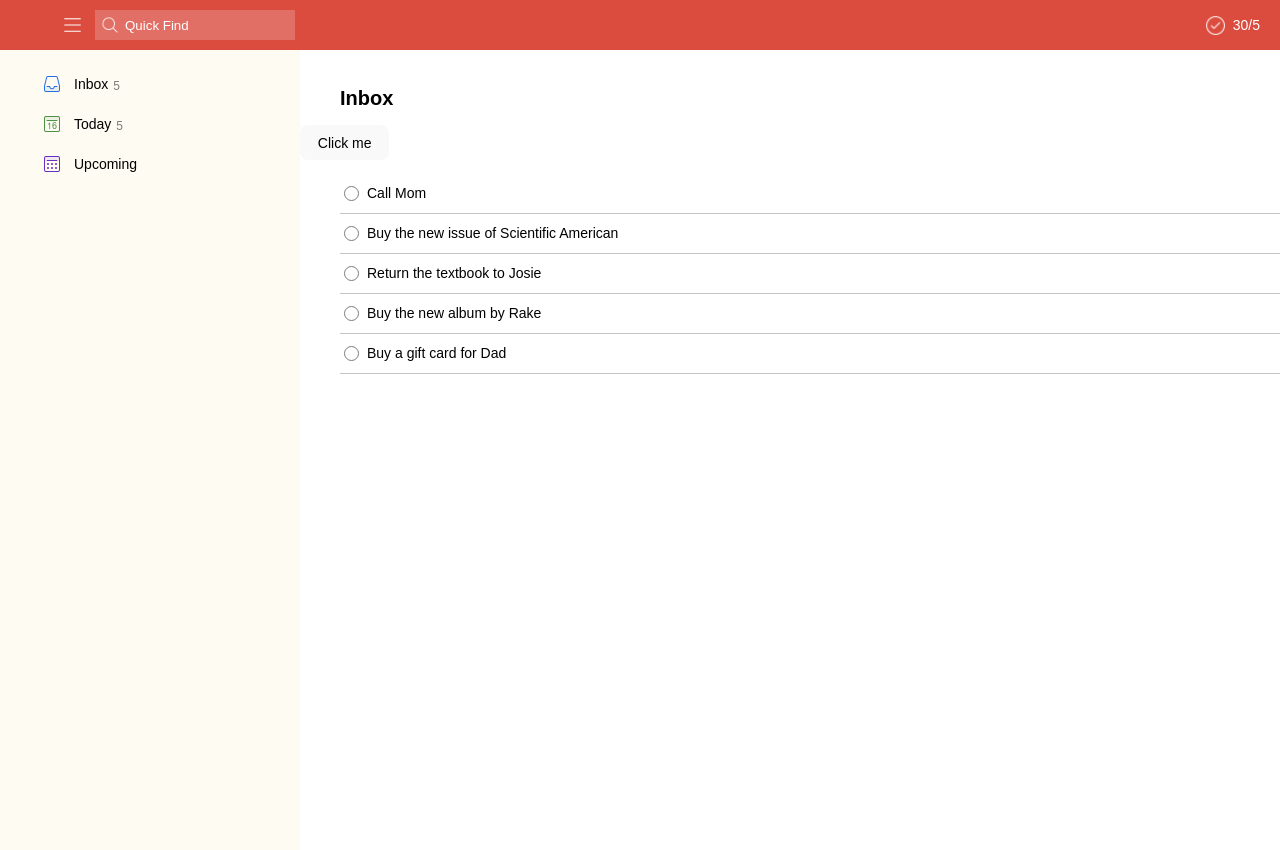
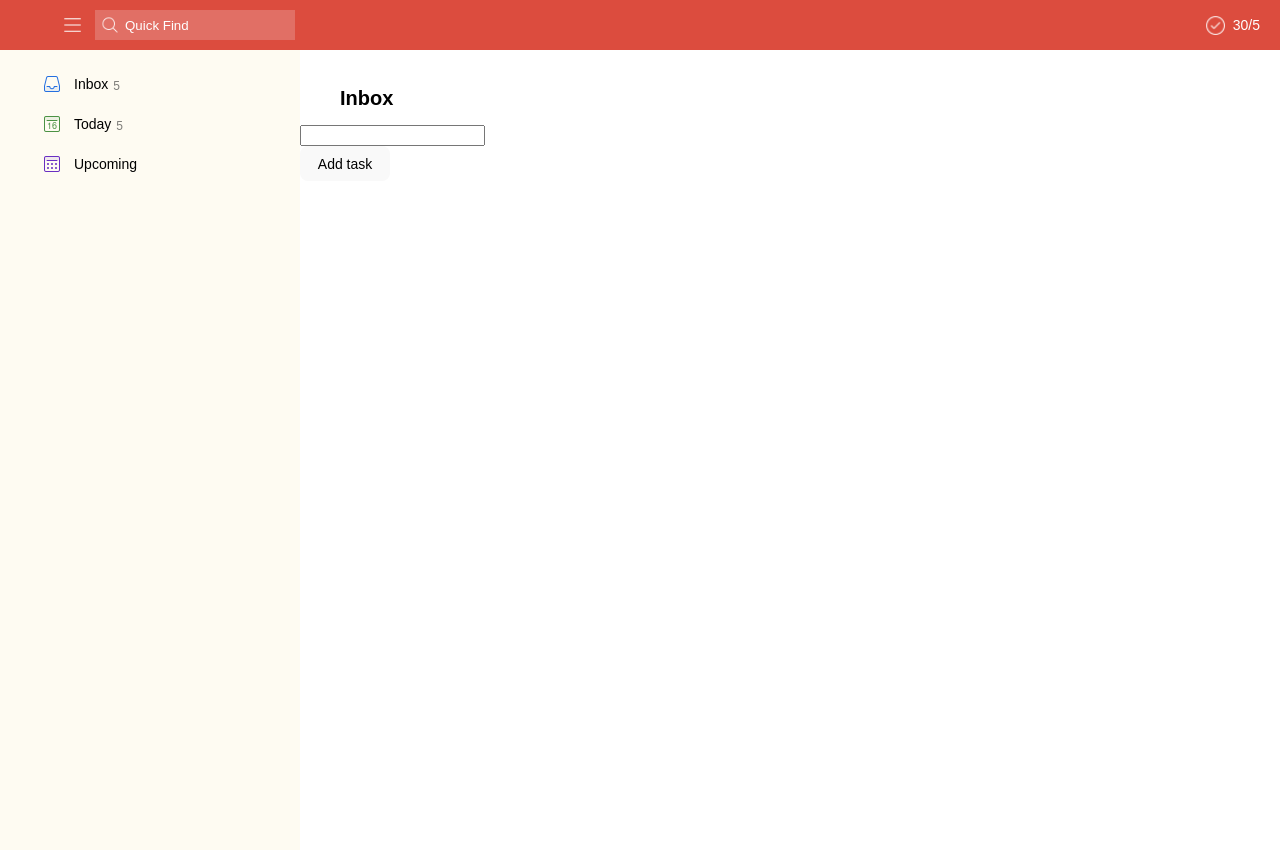
Before and after one commit to UCB-INFO-FRONTEND-WEBARCH/assignment-2-GoldPapaya, a React (Vite) app: page / in a window 1280 px wide. Shown: the top 850 px of the page. Built offline with nearby package versions, Linux system fonts and the light colour scheme.

Commit message:
add task function

```diff
--- a/src/App.jsx
+++ b/src/App.jsx
@@ -7,13 +7,23 @@ import TaskItem from "./components/TaskItem";
 
 function App() {
   const [tasks, setTasks] = useState([]);
+  const [text, setText] = useState('');
 
   function handleClick() {
-    setTasks([...tasks, `New Task ${tasks.length + 1}`]);
+    if (text != '') {
+      setTasks([...tasks, text]);
+      setText(''); // remove text in textbox
+    } else {
+      console.log('Empty text entry')
+    }
+  }
+
+  function handleTextChange(e) {
+    setText(e.target.value);
   }
 
   return (
-    <body>
+    <div>
       <section id="header">
         <header class="main-header">
           <img id="menu-icon" src="assets/menu_icon.png" alt="menu_icon" />
@@ -55,7 +65,15 @@ function App() {
 
         <section id="content">
           <h1>Inbox</h1>
-          <button onClick={handleClick}>Click me</button>
+          <form>
+            <input
+              type="text"
+              placeholder="Add a task"
+              value={text}
+              onChange={handleTextChange}
+            />
+          </form>
+          <button onClick={handleClick}>Add task</button>
           <ul class="task-list">
             {tasks.map((task, index) => (
               <li key={index} class="task-item">
@@ -64,33 +82,15 @@ function App() {
                   id={`task-${index}`}
                   class="task-checkbox"
                 />
-                <label for={`task-${index}`} className="class-name">{task}</label>
+                <label for={`task-${index}`} className="class-name">
+                  {task}
+                </label>
               </li>
             ))}
-            <li>
-              <input type="checkbox" />
-              <p>Call Mom</p>
-            </li>
-            <li>
-              <input type="checkbox" />
-              <p>Buy the new issue of Scientific American</p>
-            </li>
-            <li>
-              <input type="checkbox" />
-              <p>Return the textbook to Josie</p>
-            </li>
-            <li>
-              <input type="checkbox" />
-              <p>Buy the new album by Rake</p>
-            </li>
-            <li>
-              <input type="checkbox" />
-              <p>Buy a gift card for Dad</p>
-            </li>
           </ul>
         </section>
       </main>
-    </body>
+    </div>
   );
 }
 
```
